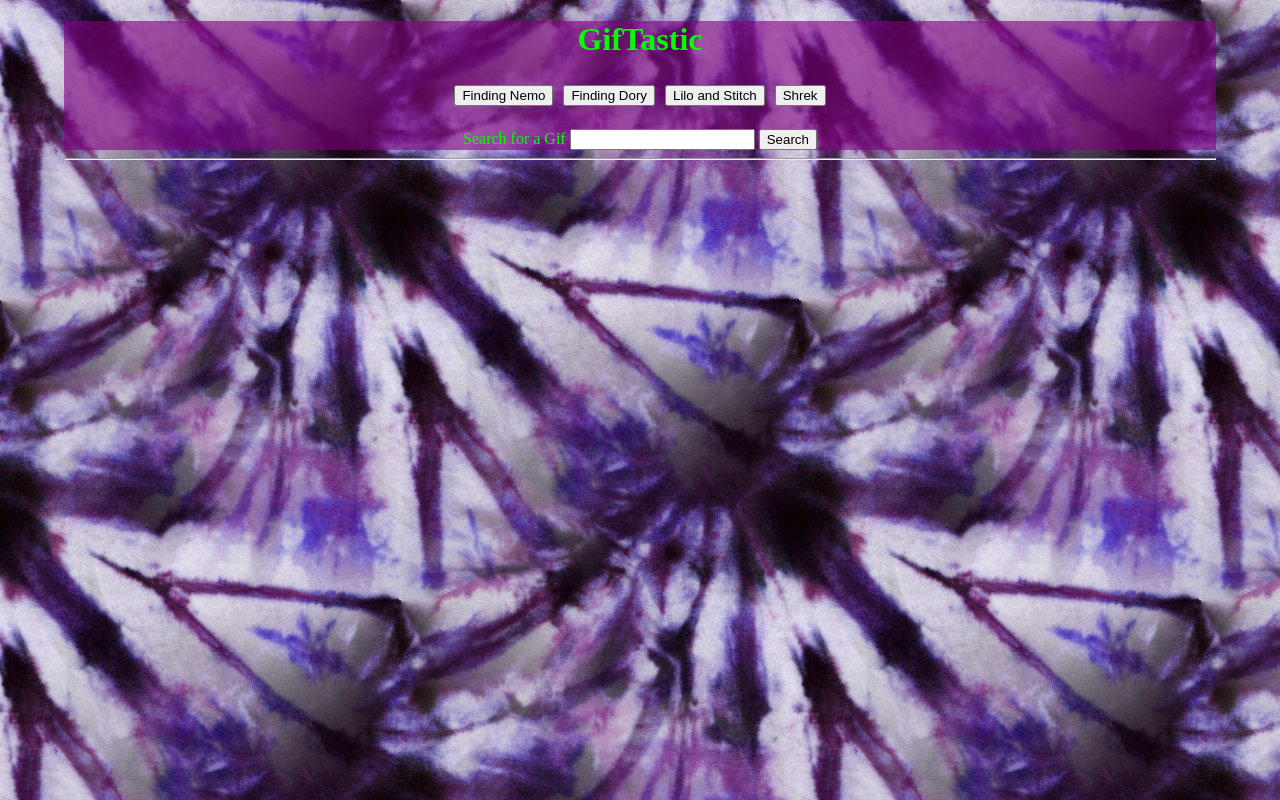
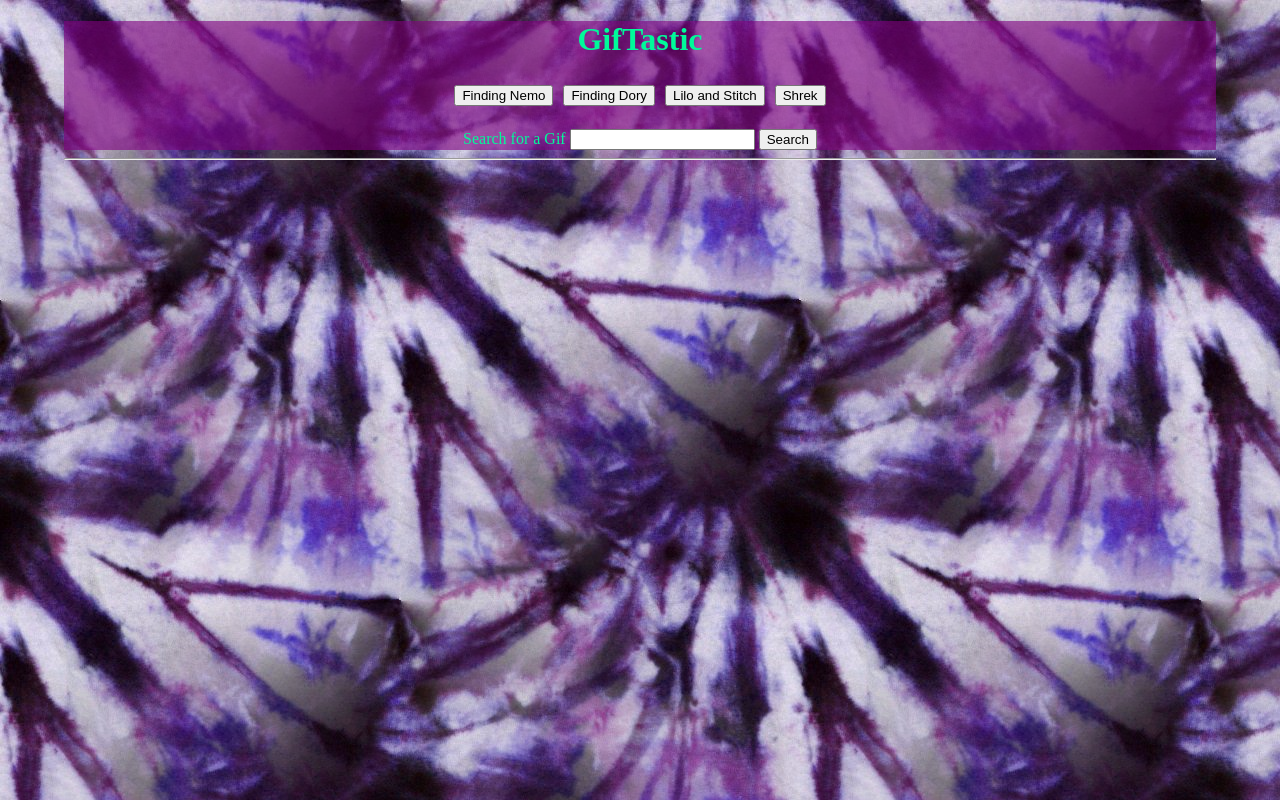
Before and after one commit to jazztazz1991/GifTastic, a plain HTML site: page index.html in a window 1280 px wide. Drawn offline with nearby package versions, Linux system fonts and the light colour scheme.

Commit message:
finished

```diff
--- a/assets/css/style.css
+++ b/assets/css/style.css
@@ -3,7 +3,7 @@ body{
     margin: 0 auto;
     text-align: center;
     background-image: url(../images/background.jpg);
-    color: lime;
+    color: mediumspringgreen;
 }
 header{
     text-align: center;
--- a/assets/javascript/gif.js
+++ b/assets/javascript/gif.js
@@ -24,7 +24,6 @@ $("#find-gif").on("click", function(event) {
     event.preventDefault();
     var userGif = $("#gif-input").val().trim();
     topics.push(userGif);
-    console.log(topics);
     btnCreate();
     clickEvent();
  });
@@ -46,12 +45,10 @@ $(".topic-button").on("click",function(){
             });
 });
 }
-
 //on click function
 function btnClick(){
     console.log("is running");
     $(".gif").on("click",function(){
-        console.log("clicks");
         var index = $(this).attr("data-index");
         if (isStill[index]=== true){
             //change to moving
```
